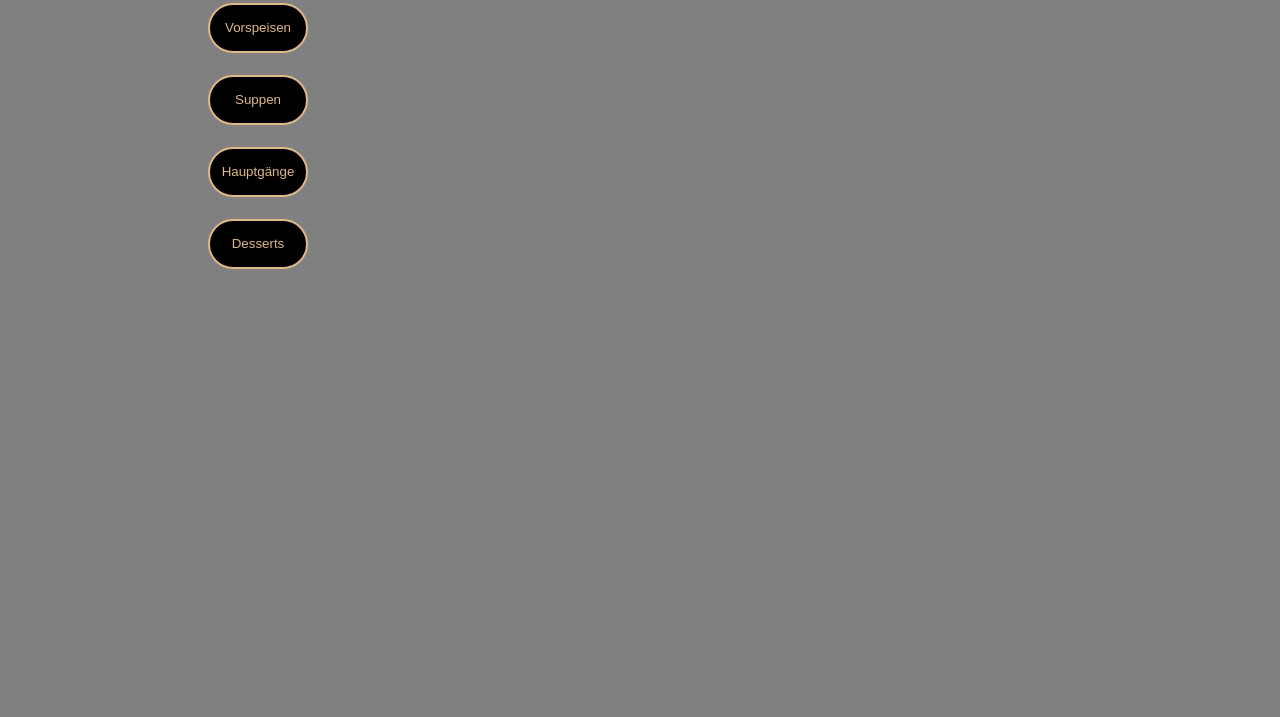
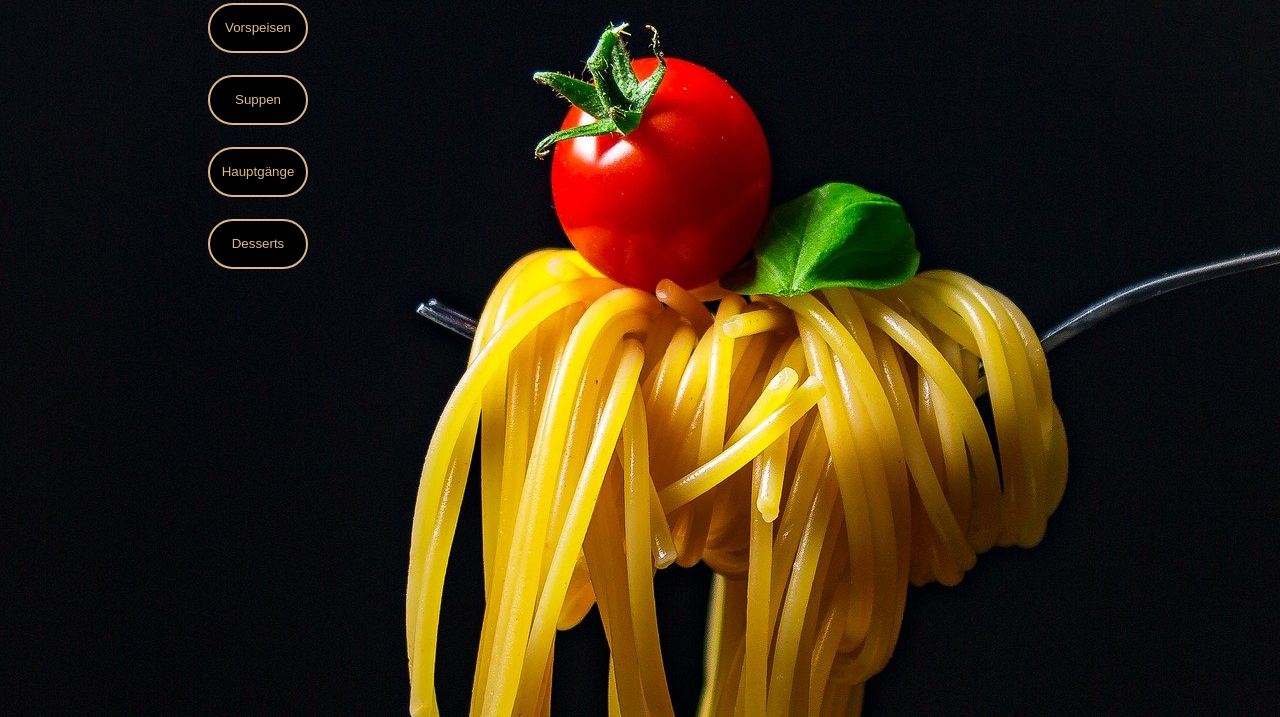
Before and after one commit to abosnak/abosnak.github.io, a plain HTML site: page index.html in a window 1280 px wide. Shown: the part 83-800 px from the top of the page. Drawn offline with Linux system fonts and the light colour scheme.

Commit message:
fixed background image (#3)

```diff
--- a/style.css
+++ b/style.css
@@ -8,7 +8,7 @@ h1{
 body{
     background-color: gray;
     font-family: 'Nunito Sans', sans-serif;
-    background-image: url(main_pic.jpg);
+    background-image: url(images/main-pic.jpg);
 
 }
 button{
```
